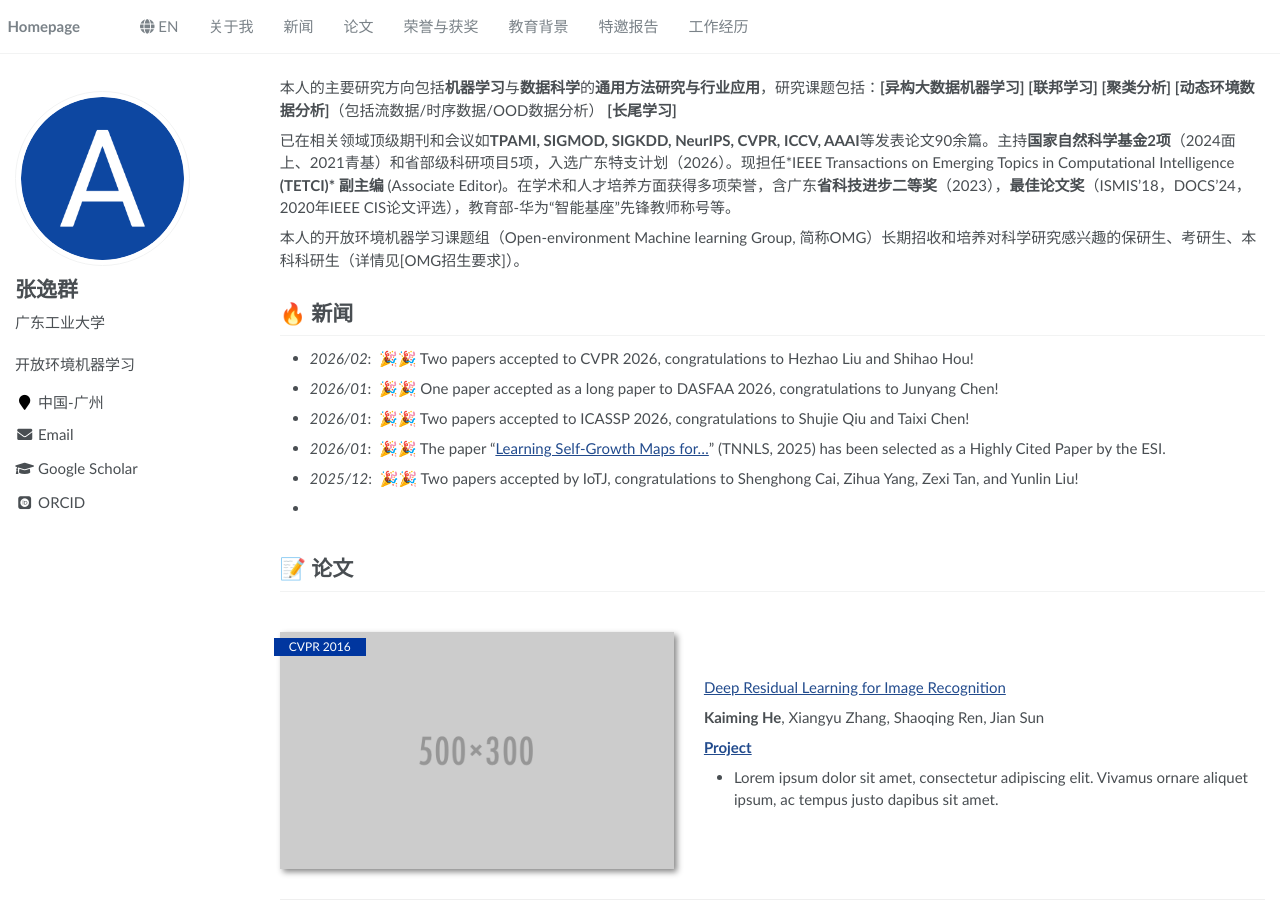
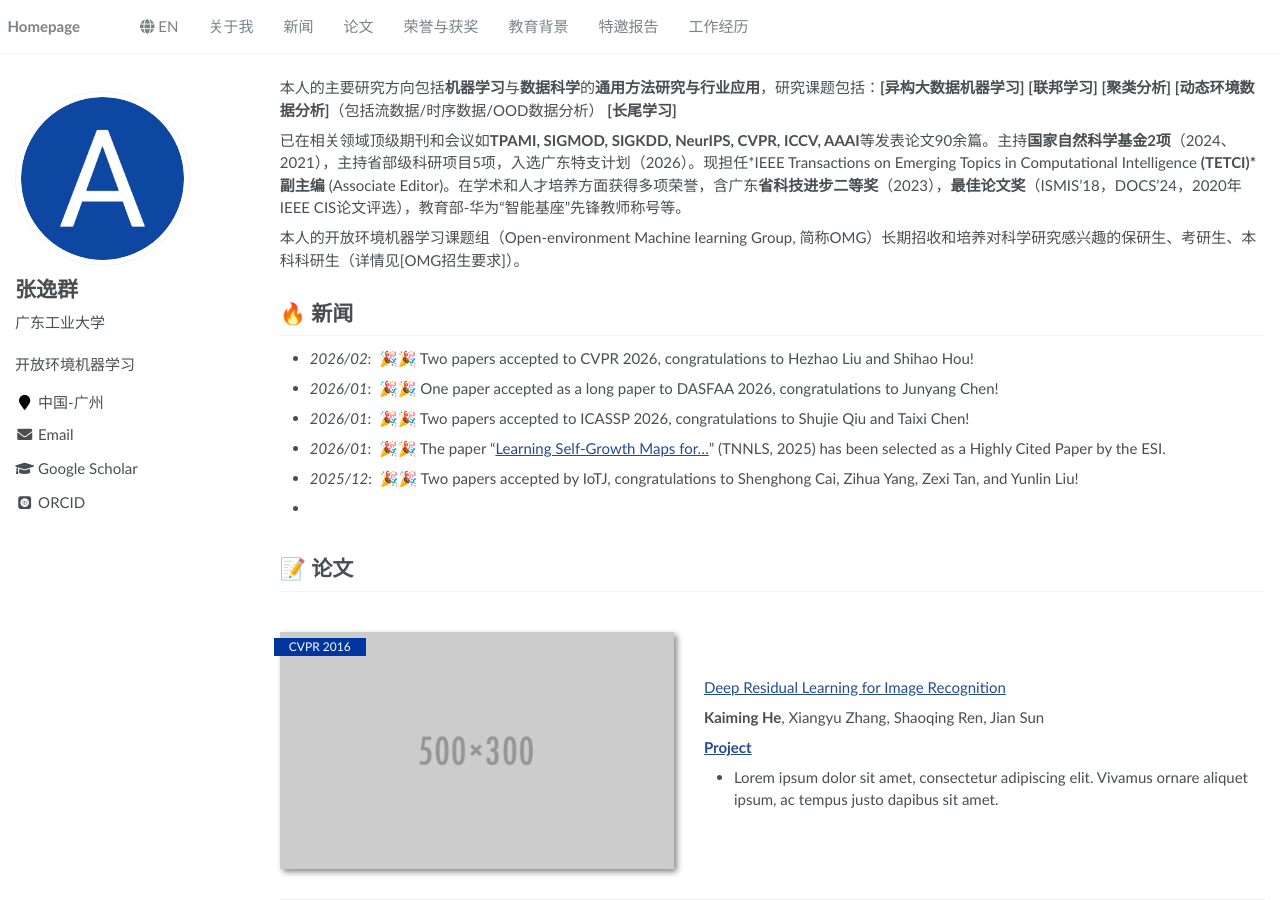
Before and after one commit to yqzhang-Zz/zh, a Jekyll site: the page built from _pages/about.md, in a window 1280 px wide and 900 px high. Built offline with Jekyll 4.4.1, drawn with Linux system fonts in a browser that asks for light colours; some web fonts are replaced.

Commit message:
Update about.md

```diff
--- a/_pages/about.md
+++ b/_pages/about.md
@@ -19,7 +19,7 @@ redirect_from:
 
 本人的主要研究方向包括**机器学习**与**数据科学**的**通用方法研究与行业应用**，研究课题包括：**[异构大数据机器学习]** **[联邦学习]** **[聚类分析]** **[动态环境数据分析]**（包括流数据/时序数据/OOD数据分析） **[长尾学习]**
 
-已在相关领域顶级期刊和会议如**TPAMI, SIGMOD, SIGKDD, NeurIPS, CVPR, ICCV, AAAI**等发表论文90余篇。主持**国家自然科学基金2项**（2024面上、2021青基）和省部级科研项目5项，入选广东特支计划（2026）。现担任*IEEE Transactions on Emerging Topics in Computational Intelligence **(TETCI)* 副主编** (Associate Editor)。在学术和人才培养方面获得多项荣誉，含广东**省科技进步二等奖**（2023），**最佳论文奖**（ISMIS’18，DOCS’24，2020年IEEE CIS论文评选），教育部-华为“智能基座”先锋教师称号等。
+已在相关领域顶级期刊和会议如**TPAMI, SIGMOD, SIGKDD, NeurIPS, CVPR, ICCV, AAAI**等发表论文90余篇。主持**国家自然科学基金2项**（2024、2021），主持省部级科研项目5项，入选广东特支计划（2026）。现担任*IEEE Transactions on Emerging Topics in Computational Intelligence **(TETCI)* 副主编** (Associate Editor)。在学术和人才培养方面获得多项荣誉，含广东**省科技进步二等奖**（2023），**最佳论文奖**（ISMIS’18，DOCS’24，2020年IEEE CIS论文评选），教育部-华为“智能基座”先锋教师称号等。
 
 本人的开放环境机器学习课题组（Open-environment Machine learning Group, 简称OMG）长期招收和培养对科学研究感兴趣的保研生、考研生、本科科研生（详情见[OMG招生要求]）。
 
```
